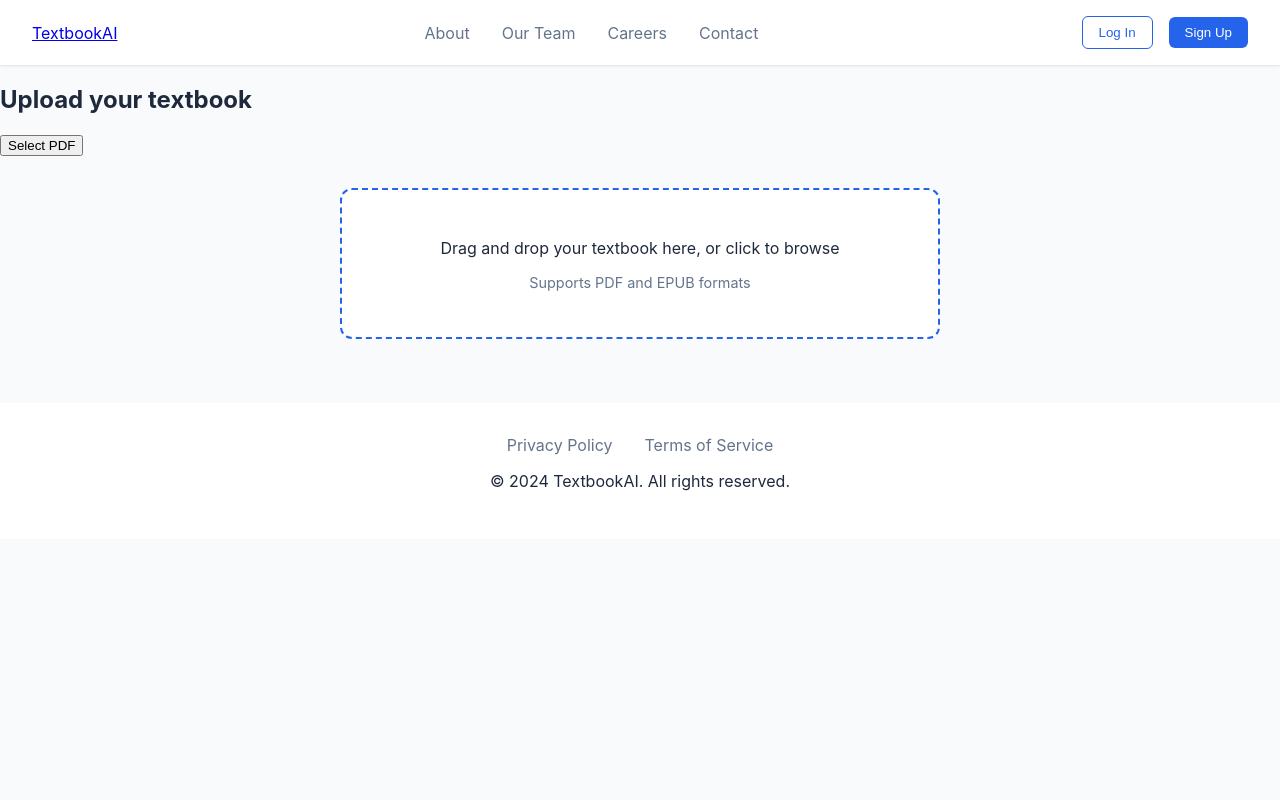
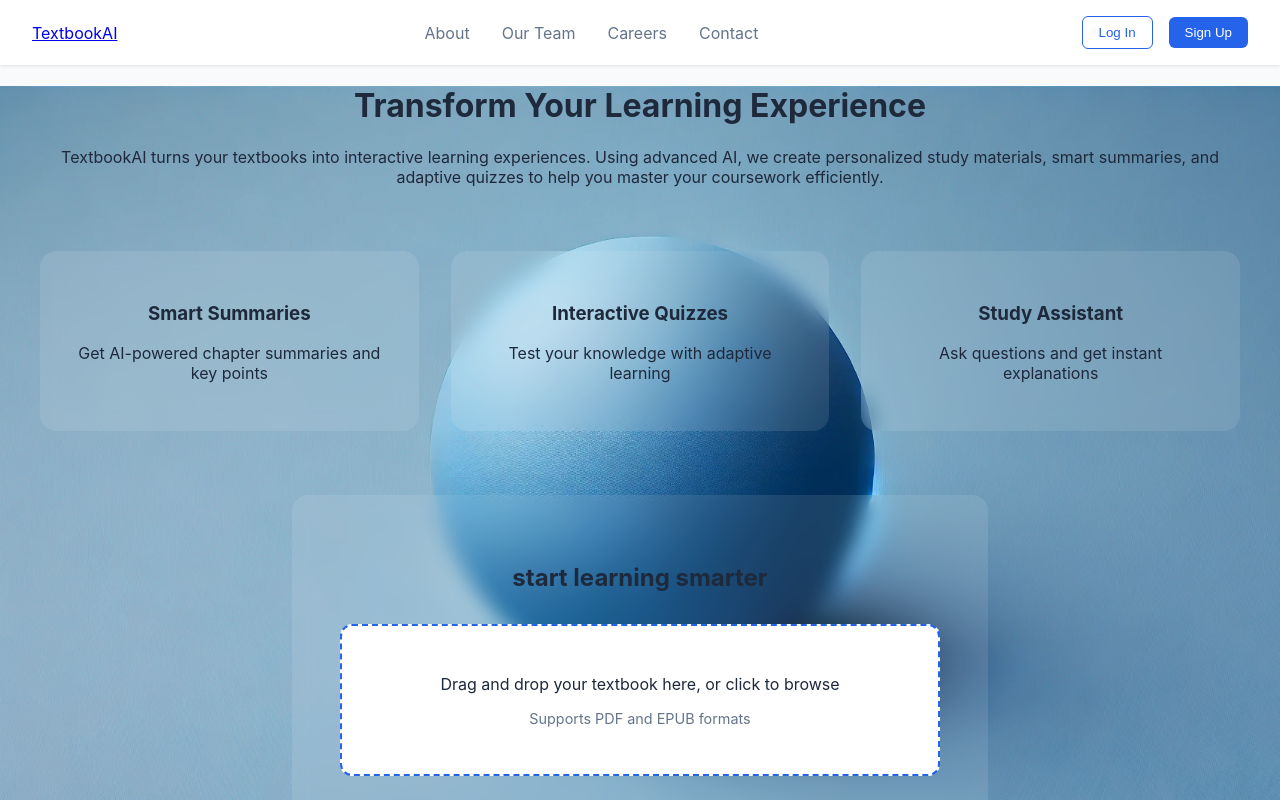
Before and after one commit to dalcontetsu/textbookai, a Next.js app: page / in a window 1280 px wide. Shown: the top 800 px of the page. Built offline with nearby package versions, Linux system fonts and the light colour scheme.

Commit message:
added mission statement and objectives to site

```diff
--- a/pages/index.js
+++ b/pages/index.js
@@ -1,12 +1,41 @@
 import Layout from '../src/components/layout/Layout'
 import FileUpload from '@/components/FileUpload'
+import styles from '../src/styles/home.module.css'
+
 export default function Home() {
   return (
     <Layout>
-      <div className="upload-section">
-        <h2>Upload your textbook</h2>
-        <button>Select PDF</button>
-        <FileUpload />
+      <div className="hero-section" style={{
+        backgroundImage: "url('/images/hero-bg.jpg')",
+        backgroundSize: 'cover',
+        backgroundPosition: 'center',
+      }}>
+        <div className={styles["hero-content"]}>
+          <h1>Transform Your Learning Experience</h1>
+          <p className="mission-statement">
+            TextbookAI turns your textbooks into interactive learning experiences.
+            Using advanced AI, we create personalized study materials, smart summaries,
+            and adaptive quizzes to help you master your coursework efficiently.
+          </p>
+          <div className={styles["features-grid"]}>
+            <div className={styles["feature-card"]}>
+              <h3>Smart Summaries</h3>
+              <p>Get AI-powered chapter summaries and key points</p>
+            </div>
+            <div className={styles["feature-card"]}>
+              <h3>Interactive Quizzes</h3>
+              <p>Test your knowledge with adaptive learning</p>
+            </div>
+            <div className={styles["feature-card"]}>
+              <h3>Study Assistant</h3>
+              <p>Ask questions and get instant explanations</p>
+            </div>
+          </div>
+        </div>
+        <div className={styles["upload-section"]}>
+          <h2>start learning smarter</h2>
+          <FileUpload />
+        </div>
       </div>
     </Layout>
   )
--- /dev/null
+++ b/src/styles/Home.module.css
@@ -0,0 +1,63 @@
+.hero-section {
+  min-height: 100vh;
+  padding: 4rem 2rem;
+  color: #ffffff;
+  position: relative;
+}
+
+.hero-content {
+  max-width: 1200px;
+  margin: 0 auto;
+  text-align: center;
+}
+
+.mission-statement {
+  font-size: 1.25rem;
+  max-width: 800px;
+  margin: 2rem auto;
+  line-height: 1.6;
+}
+
+.features-grid {
+  display: grid;
+  grid-template-columns: repeat(auto-fit, minmax(250px, 1fr));
+  gap: 2rem;
+  margin: 4rem 0;
+}
+
+.feature-card {
+  background: rgba(255, 255, 255, 0.1);
+  backdrop-filter: blur(10px);
+  padding: 2rem;
+  border-radius: 1rem;
+  transition: transform 0.3s ease;
+}
+
+.feature-card:hover {
+  transform: translateY(-5px);
+}
+
+.upload-section {
+  background: rgba(255, 255, 255, 0.1);
+  backdrop-filter: blur(10px);
+  padding: 3rem;
+  border-radius: 1rem;
+  text-align: center;
+  max-width: 600px;
+  margin: 4rem auto;
+}
+
+.upload-button {
+  background: #4F46E5;
+  color: white;
+  padding: 1rem 2rem;
+  border: none;
+  border-radius: 0.5rem;
+  font-size: 1.1rem;
+  cursor: pointer;
+  transition: background 0.3s ease;
+}
+
+.upload-button:hover {
+  background: #4338CA;
+}
```
Also changed, not shown: src/app/page.js (deleted, +0 -12 lines), public/images/hero-bg.jpg (added), 1 other file (tests, documents, lock files or other folders).
